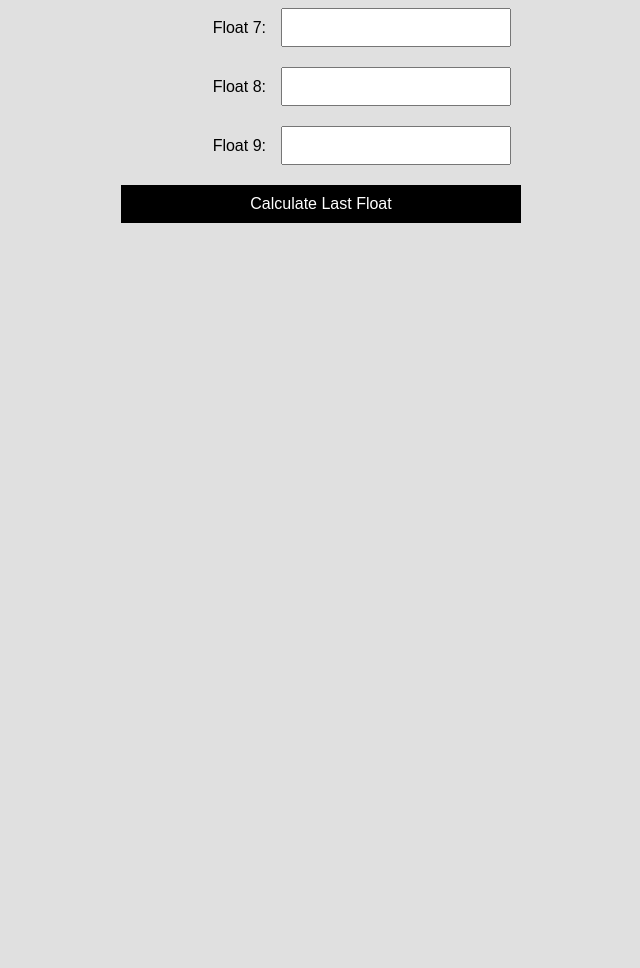
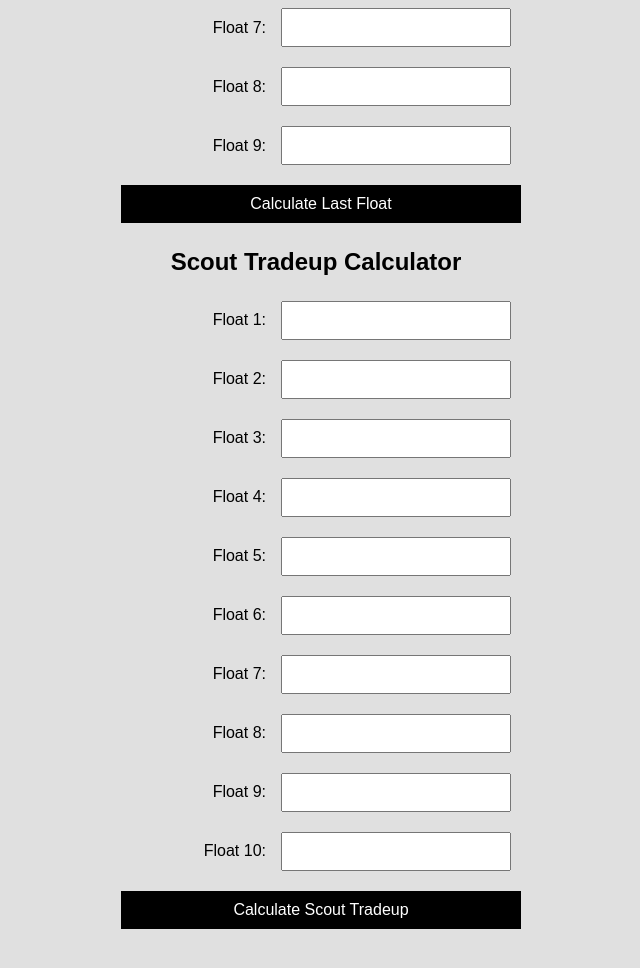
Before and after one commit to LeonCwiklinski/CS2-float-crafting-helper, a plain HTML site: page index.html in a window 1280 px wide. Shown: the part 960-1928 px from the top of the page, without its empty margins (324-964 px from the left). Before the commit the page ends 1262 px from the top, so only its background shows below. Drawn offline with Linux system fonts and the light colour scheme.

Commit message:
Update index.html

```diff
--- a/index.html
+++ b/index.html
@@ -9,6 +9,7 @@
 <body>
     <h1>LEoNaRd's CS2 custom float crafting tool</h1>
     <br>
+    <!-- Existing content -->
     <h2>Type in a float here to see it in its fullest form (20 digits after the comma)</h2>
     <form id="float-form">
         <div class="form-group">
@@ -70,6 +71,54 @@
         <button type="submit">Calculate Last Float</button>
     </form>
     <p id="skinResult"></p>
+
+    <!-- New Functionality -->
+    <h2>Scout Tradeup Calculator</h2>
+    <form id="scout-form">
+        <div class="form-group">
+            <label for="scout-float-1">Float 1:</label>
+            <input type="text" id="scout-float-1" name="scout-float-1">
+        </div>
+        <div class="form-group">
+            <label for="scout-float-2">Float 2:</label>
+            <input type="text" id="scout-float-2" name="scout-float-2">
+        </div>
+        <div class="form-group">
+            <label for="scout-float-3">Float 3:</label>
+            <input type="text" id="scout-float-3" name="scout-float-3">
+        </div>
+        <div class="form-group">
+            <label for="scout-float-4">Float 4:</label>
+            <input type="text" id="scout-float-4" name="scout-float-4">
+        </div>
+        <div class="form-group">
+            <label for="scout-float-5">Float 5:</label>
+            <input type="text" id="scout-float-5" name="scout-float-5">
+        </div>
+        <div class="form-group">
+            <label for="scout-float-6">Float 6:</label>
+            <input type="text" id="scout-float-6" name="scout-float-6">
+        </div>
+        <div class="form-group">
+            <label for="scout-float-7">Float 7:</label>
+            <input type="text" id="scout-float-7" name="scout-float-7">
+        </div>
+        <div class="form-group">
+            <label for="scout-float-8">Float 8:</label>
+            <input type="text" id="scout-float-8" name="scout-float-8">
+        </div>
+        <div class="form-group">
+            <label for="scout-float-9">Float 9:</label>
+            <input type="text" id="scout-float-9" name="scout-float-9">
+        </div>
+        <div class="form-group">
+            <label for="scout-float-10">Float 10:</label>
+            <input type="text" id="scout-float-10" name="scout-float-10">
+        </div>
+        <button type="submit">Calculate Scout Tradeup</button>
+    </form>
+    <p id="scoutResult"></p>
+
     <script src="script.js"></script>
 </body>
 </html>
```
